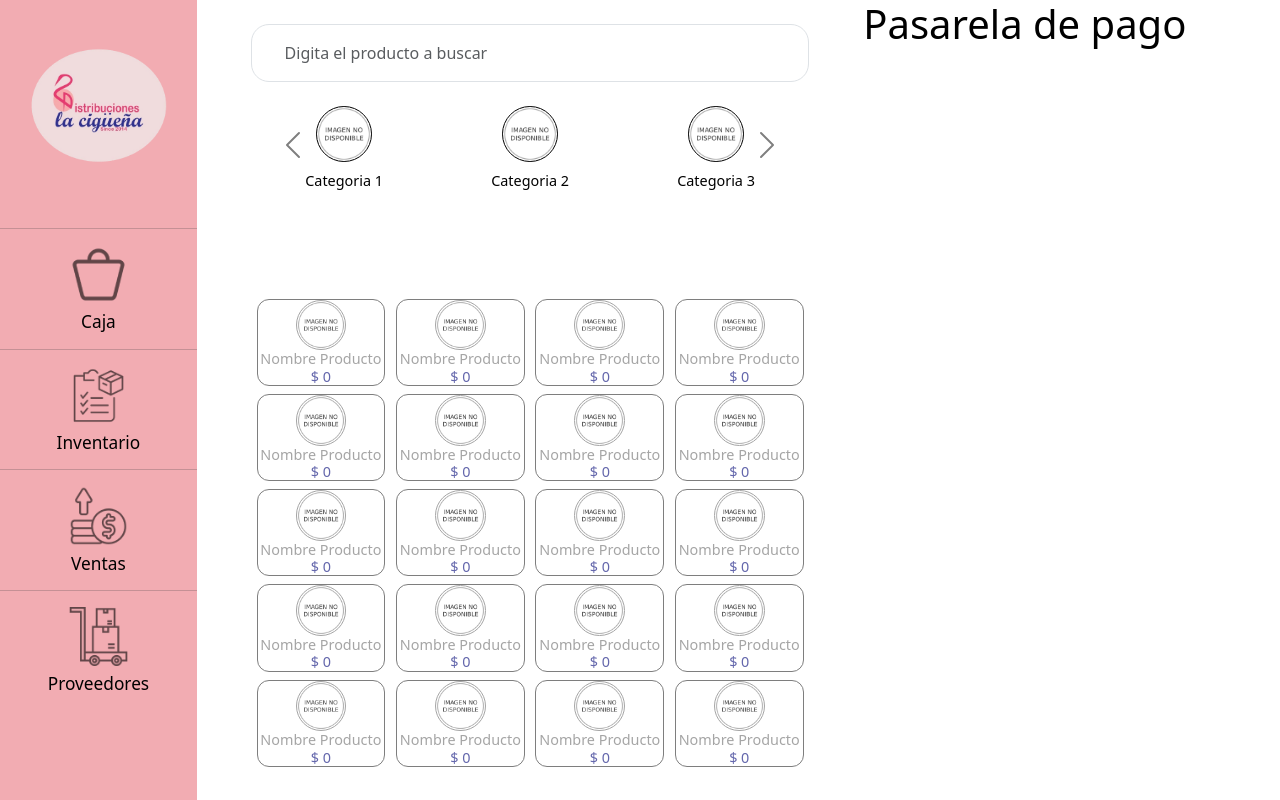
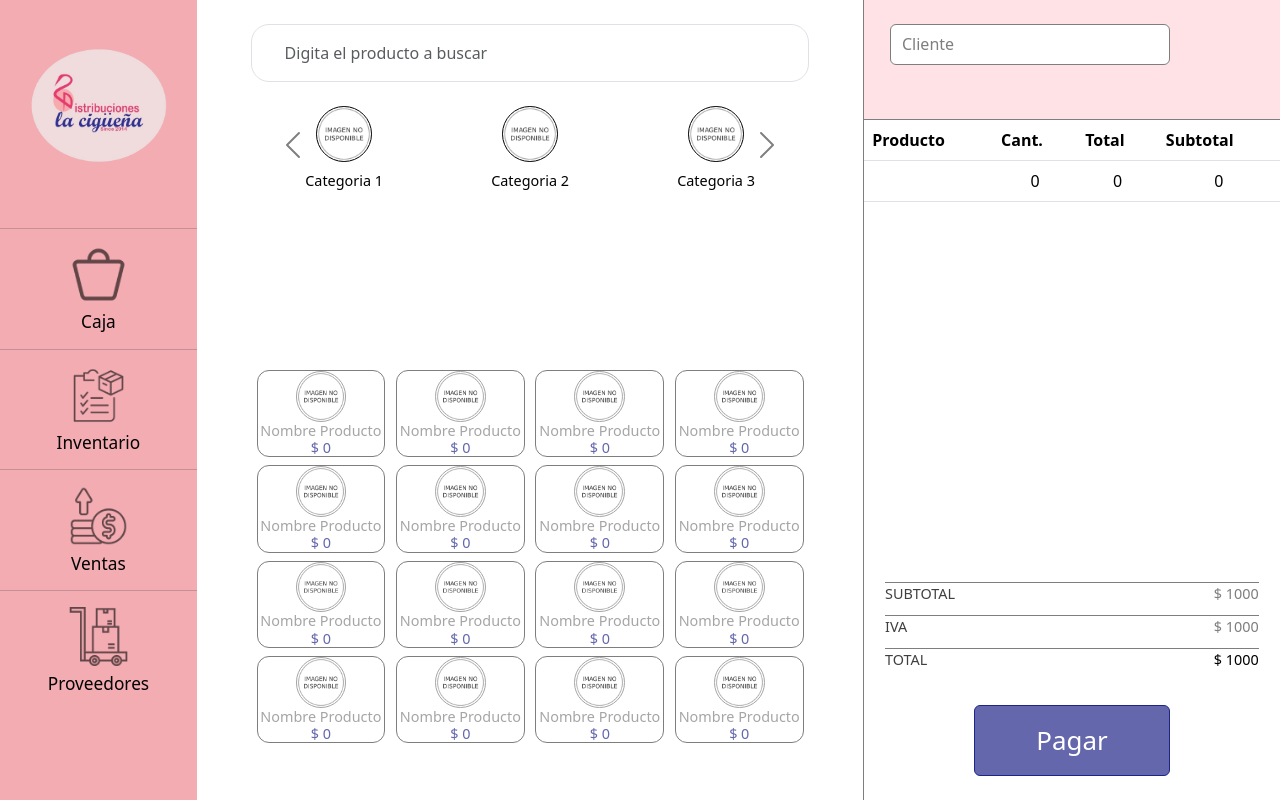
Before and after one commit to JESUSRR2018/LaCiguenia, an Angular app: page /login-laciguenia/pago-page-principal in a window 1280 px wide. Built offline with nearby package versions, Linux system fonts and the light colour scheme.

Commit message:
SENA-032 Product Billing

```diff
--- a/src/app/module/pago/pago-page/components/section-three/section-three.component.html
+++ b/src/app/module/pago/pago-page/components/section-three/section-three.component.html
@@ -1 +1,60 @@
-<p>section-three works!</p>
+<div class="height_100 display_grid">
+    <div class="diplay_flex padding_x_2 bg_color border_bottom">
+        <button type="button" class="btn btn-primary col_10 margin_y_3" data-bs-toggle="modal" data-bs-target="#exampleModal">
+            Cliente
+        </button>
+    </div>
+    <div class="dimension_center">
+        <table class="table">
+            <thead>
+              <tr>
+                <th scope="col">Producto</th>
+                <th scope="col">Cant.</th>
+                <th scope="col">Total</th>
+                <th scope="col">Subtotal</th>
+              </tr>
+            </thead>
+            <tbody>
+              <tr>
+                <td>{{dato}}</td>
+                <td class="text_center">{{cantidad}}</td>
+                <td class="text_center">{{total}}</td>
+                <td class="text_center">{{subtotal}}</td>
+              </tr>
+            </tbody>
+          </table>
+    </div>
+    <div class="display_grid col_13 room">
+        <div class="col_13 display_flex border_top">
+            <div class="col_6 text_star">
+                <p class="color_font">SUBTOTAL</p>
+            </div>
+            <div class="col_7 text_end">
+                <p class="color_gris">$ 1000</p>
+            </div>
+        </div>
+        <div class="col_13 display_flex border_top">
+            <div class="col_6 text_star">
+                <p class="color_font">IVA</p>
+            </div>
+            <div class="col_7 text_end">
+                <p class="color_gris">$ 1000</p>
+            </div>
+        </div>
+        <div class="col_13 display_flex border_top">
+            <div class="col_6 text_star">
+                <p class="color_font">TOTAL</p>
+            </div>
+            <div class="col_7 text_end">
+                <p class="color_font_black">$ 1000</p>
+            </div>
+        </div>
+    </div>
+    <div class="content_center padding_x_2">
+        <button type="button" class="btn btn_primary col_7 margin_y_3" data-bs-toggle="modal" data-bs-target="#exampleModal">
+            Pagar
+        </button>
+    </div>
+
+
+</div>
--- a/src/app/module/pago/pago-page/components/section-three/section-three.component.scss
+++ b/src/app/module/pago/pago-page/components/section-three/section-three.component.scss
@@ -0,0 +1,41 @@
+@import url(/src/styles.scss);
+
+.btn-primary{
+    background-color: var(--color_white);
+    border-color: var(--color_gray_md);
+    color: var(--color_gray_md);
+    text-align: start;
+    text-indent: 4%;
+    padding-top: 2%;
+    padding-bottom: 2%;
+}
+.btn-primary:hover{
+    color: var(--color_black);
+}
+.btn-primary:focus{
+    background-color: var(--color_white_cl);
+    color: var(--color_black);
+}
+.bg_color{
+    background-color: var(--color_pink);
+}
+.border_bottom{
+    border-bottom: 1px solid;
+    border-color: var(--color_gray_md) !important;
+}
+.dimension_center{
+    height: calc(18em + 18vh);
+}
+.color_font{
+    color: var(--color_gray_os);
+}
+.color_gris{
+    color: var(--color_gray_md);
+}
+.color_font_black{
+    color: var(--color_black);
+}
+.border_top{
+    border-top: 1px solid;
+    border-color: var(--color_gray_md);
+}
--- a/src/app/module/pago/pago-page/components/section-three/section-three.component.ts
+++ b/src/app/module/pago/pago-page/components/section-three/section-three.component.ts
@@ -1,10 +1,23 @@
-import { Component } from '@angular/core';
+import { Component, Input } from '@angular/core';
 
 @Component({
   selector: 'app-section-three',
   templateUrl: './section-three.component.html',
   styleUrls: ['./section-three.component.scss']
 })
-export class SectionThreeComponent {
+export class SectionThreeComponent{
+
+  @Input() dato!: string;
+
+  nombreProducto: string = this.dato;
+  cantidad: number = 0;
+  total: number = 0;
+  subtotal: number = 0;
+
+
+
+
+
+
 
 }
--- a/src/app/module/pago/pago-page/components/section-two/section-two.component.html
+++ b/src/app/module/pago/pago-page/components/section-two/section-two.component.html
@@ -1,7 +1,7 @@
 <div class="height_100 content_center align_center">
     <div class="col_13 text_center">
         <div *ngFor="let fila of filas" class="content_around margin_y_1">
-            <div *ngFor="let producto of productos" class="border border_radius display_grid col_3 hover_div">
+            <div *ngFor="let producto of productos" (click)="emitirEvento()" class="border border_radius display_grid col_3 hover_div">
                 <div class="content_center">
                     <img [src]="imgNoEncontrada" alt="" class="width_40 border_special">
                 </div>
--- a/src/app/module/pago/pago-page/components/section-two/section-two.component.ts
+++ b/src/app/module/pago/pago-page/components/section-two/section-two.component.ts
@@ -1,4 +1,4 @@
-import { Component } from '@angular/core';
+import { Component, EventEmitter, Output } from '@angular/core';
 import Imagen from 'src/app/shared/imagen/Imagen';
 
 @Component({
@@ -11,7 +11,7 @@ export class SectionTwoComponent {
   nombreProducto: string = "Nombre Producto";
   valorProducto: number = 0;
 
-  filas = [1, 2, 3, 4, 5];
+  filas = [1, 2, 3, 4];
 
   productos = [
     { nombre: this.nombreProducto, valor: this.valorProducto },
@@ -19,4 +19,14 @@ export class SectionTwoComponent {
     { nombre: this.nombreProducto, valor: this.valorProducto },
     { nombre: this.nombreProducto, valor: this.valorProducto }
   ];
+
+
+  @Output() eventoHijo = new EventEmitter<string>();
+
+  emitirEvento() {
+    console.log("Prueba Hijo Envio Datos: " + this.nombreProducto);
+    this.eventoHijo.emit(this.nombreProducto);
+  }
+
+
 }
--- a/src/app/module/pago/pago-page/pago-page.component.html
+++ b/src/app/module/pago/pago-page/pago-page.component.html
@@ -4,12 +4,10 @@
         <div class="display_flex">
             <div class="room display_grid col_8 max_height_100">
                 <app-section-one class="col_13"></app-section-one>
-                <app-section-two class="col_13"></app-section-two>
+                <app-section-two (eventoHijo)="manejarEventoHijo($event)" class="col_13"></app-section-two>
             </div>
-            <div class="col_5">
-                <div>
-                    <h1>Pasarela de pago</h1>
-                </div>
+            <div class="col_5 max_height_100 border_box">
+                <app-section-three [dato]="valorDesdePadre"></app-section-three>
             </div>
         </div>
     </div>
--- a/src/app/module/pago/pago-page/pago-page.component.scss
+++ b/src/app/module/pago/pago-page/pago-page.component.scss
@@ -3,3 +3,7 @@
 .bg_color{
     background-color: var(--color_pink_cl);
 }
+.border_box{
+    border-left: 1px solid;
+    border-color: var(--color_gray_md);
+}
--- a/src/app/module/pago/pago-page/pago-page.component.ts
+++ b/src/app/module/pago/pago-page/pago-page.component.ts
@@ -7,4 +7,12 @@ import { Component } from '@angular/core';
 })
 export class PagoPageComponent {
 
+  valorDesdePadre!: string;
+
+  manejarEventoHijo(mensaje: string) {
+    console.log("Prueba Padre: " + mensaje);
+    this.valorDesdePadre = mensaje;
+  }
+
+
 }
```
